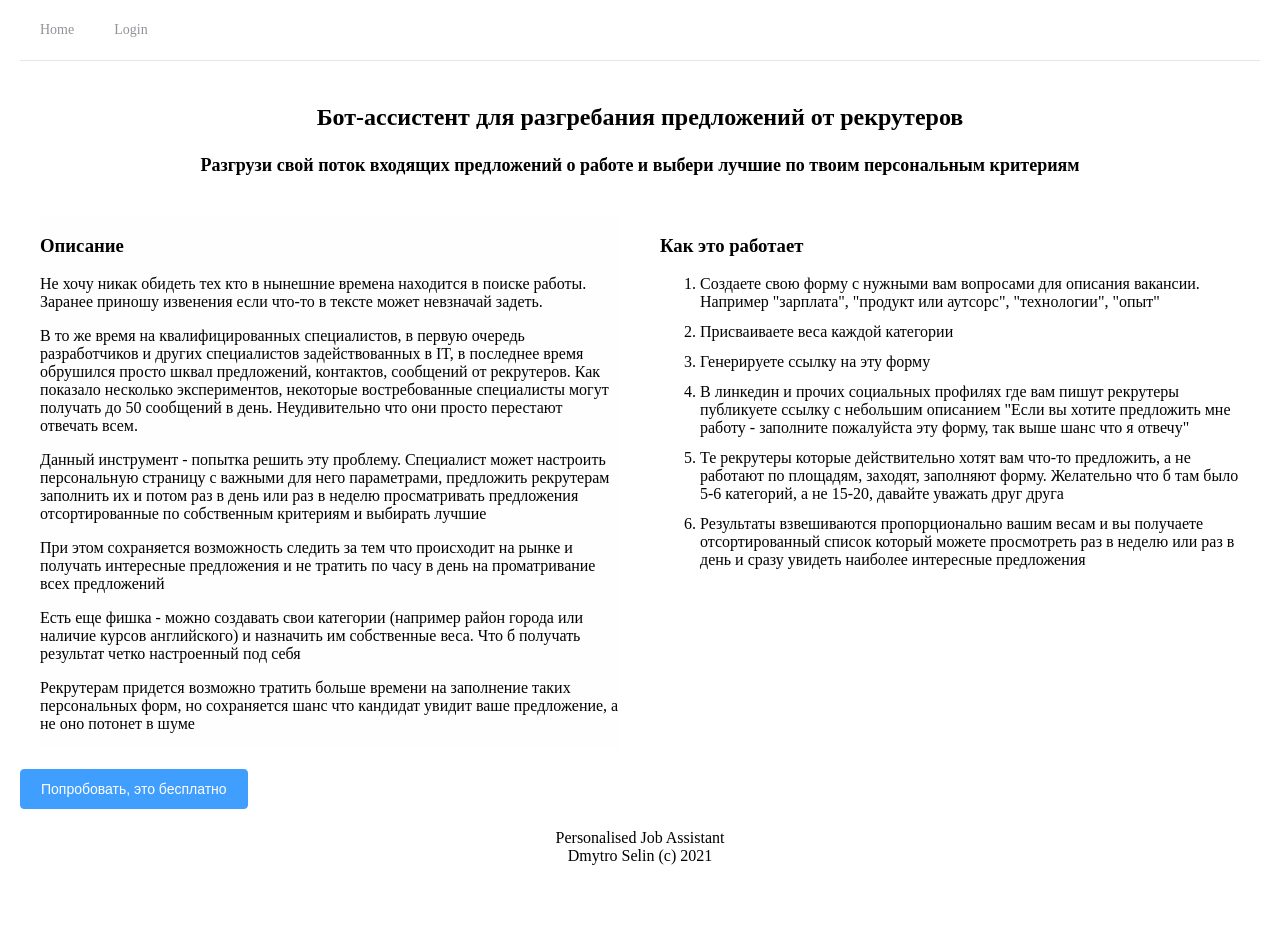
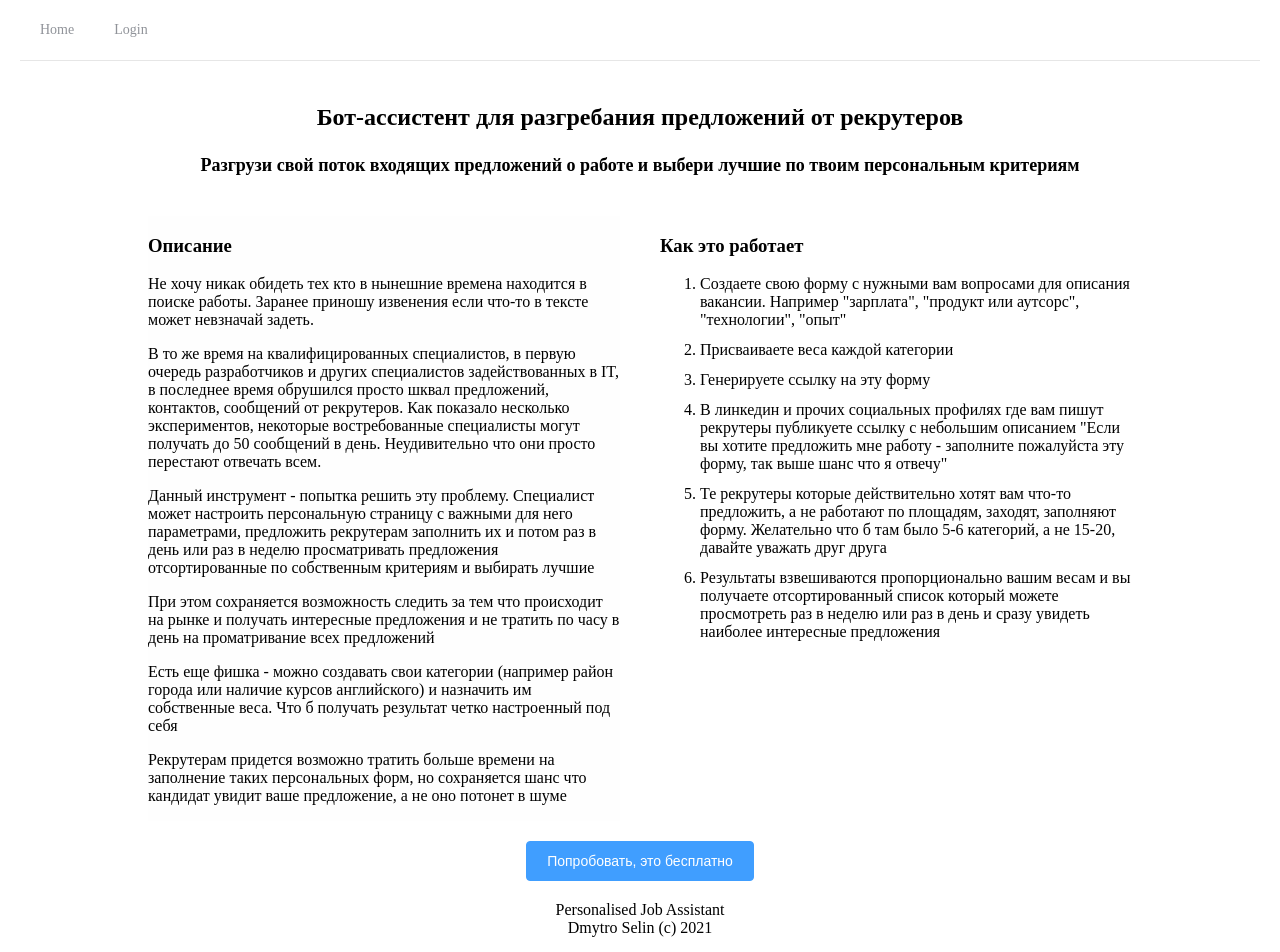
Before and after one commit to demosglok/personal-job-assistant, a Vue app in the folder front/: page / in a window 1280 px wide. Shown: the top 952 px of the page. Before the commit the page ends 889 px from the top, so only its background shows below. Built offline with nearby package versions, Linux system fonts and the light colour scheme; no server answers.

Commit message:
placeholders for profile and requests

```diff
--- a/front/src/App.vue
+++ b/front/src/App.vue
@@ -5,9 +5,10 @@
       <el-menu :default-active="home"  mode="horizontal" :router="true">
         <el-menu-item index="home" >Home</el-menu-item>
         <template v-if="loggedin">
-          <el-menu-item index="profile" >Account</el-menu-item>
-          <el-menu-item index="requests" >Account</el-menu-item>
-          <a href="#" @click="logout">logout</a>
+          <el-menu-item index="profile" >Профиль-анкета</el-menu-item>
+          <el-menu-item index="requests" >Запросы</el-menu-item>
+          <el-menu-item index="#"><a href="#" @click="logout">Выйти</a></el-menu-item>
+
         </template>
         <template v-else>
           <el-menu-item index="login">Login</el-menu-item>
--- a/front/src/router/index.js
+++ b/front/src/router/index.js
@@ -1,7 +1,8 @@
 import { createWebHistory, createRouter } from "vue-router";
 import Home from "@/views/Home.vue";
 import Login from "@/views/Login.vue";
-import Account from "@/views/Account.vue";
+import Profile from "@/views/Profile.vue";
+import Requests from "@/views/Requests.vue";
 import PrivacyPolicy from '@/views/PrivacyPolicy.vue'
 
 const routes = [
@@ -21,9 +22,14 @@ const routes = [
     component: Login,
   },
   {
-    path: "/account",
-    name: "Account",
-    component: Account,
+    path: "/profile",
+    name: "Profile",
+    component: Profile,
+  },
+  {
+    path: "/requests",
+    name: "Requests",
+    component: Requests,
   },
   {
     path: "/privacy",
--- a/front/src/views/Home.vue
+++ b/front/src/views/Home.vue
@@ -42,7 +42,9 @@
       </ol>
     </div>
     </div>
-    <el-button type="primary" @click="login">Попробовать, это бесплатно</el-button>
+    <div class="controls">
+      <el-button type="primary" @click="login">Попробовать, это бесплатно</el-button>
+    </div>
   </div>
 </template>
 
@@ -61,6 +63,10 @@ export default {
 
 
 <style scoped>
+.wrapper {
+  max-width: 1024px;
+  margin: auto;
+}
 h1 {
   text-align: center;
   font-size:24px;
@@ -87,4 +93,8 @@ section {
 .columns {
   display: flex;
 }
+.controls  {
+  display: flex;
+  justify-content: center;
+}
 </style>
--- a/front/src/views/Login.vue
+++ b/front/src/views/Login.vue
@@ -42,7 +42,7 @@ export default {
 <style scoped>
 .wrapper {
   margin: auto;
-  margin-top: 20%;
+  margin-top: 15%;
   width: 500px;
 }
 </style>
--- a/front/src/views/Account.vue
+++ b/front/src/views/Profile.vue
@@ -1,6 +1,6 @@
 <template>
   <div class="wrapper">
-    <h1>Account</h1>
+    <h1>Profile</h1>
     <p>
       Account page for user
     </p>
@@ -12,7 +12,7 @@
 
 <script>
 export default {
-  name: 'Account',
+  name: 'Profile',
   props: {
   },
   computed: {
--- /dev/null
+++ b/front/src/views/Requests.vue
@@ -0,0 +1,27 @@
+<template>
+  <div class="wrapper">
+    <h1>Список запросов</h1>
+
+    <p>Name: {{user.name}}</p>
+    <p>Email: {{user.email}}</p>
+
+  </div>
+</template>
+
+<script>
+export default {
+  name: 'Profile',
+  props: {
+  },
+  computed: {
+    user() {
+      return this.$store.getters.getUser;
+    }
+  }
+}
+</script>
+
+
+<style scoped>
+
+</style>
```
